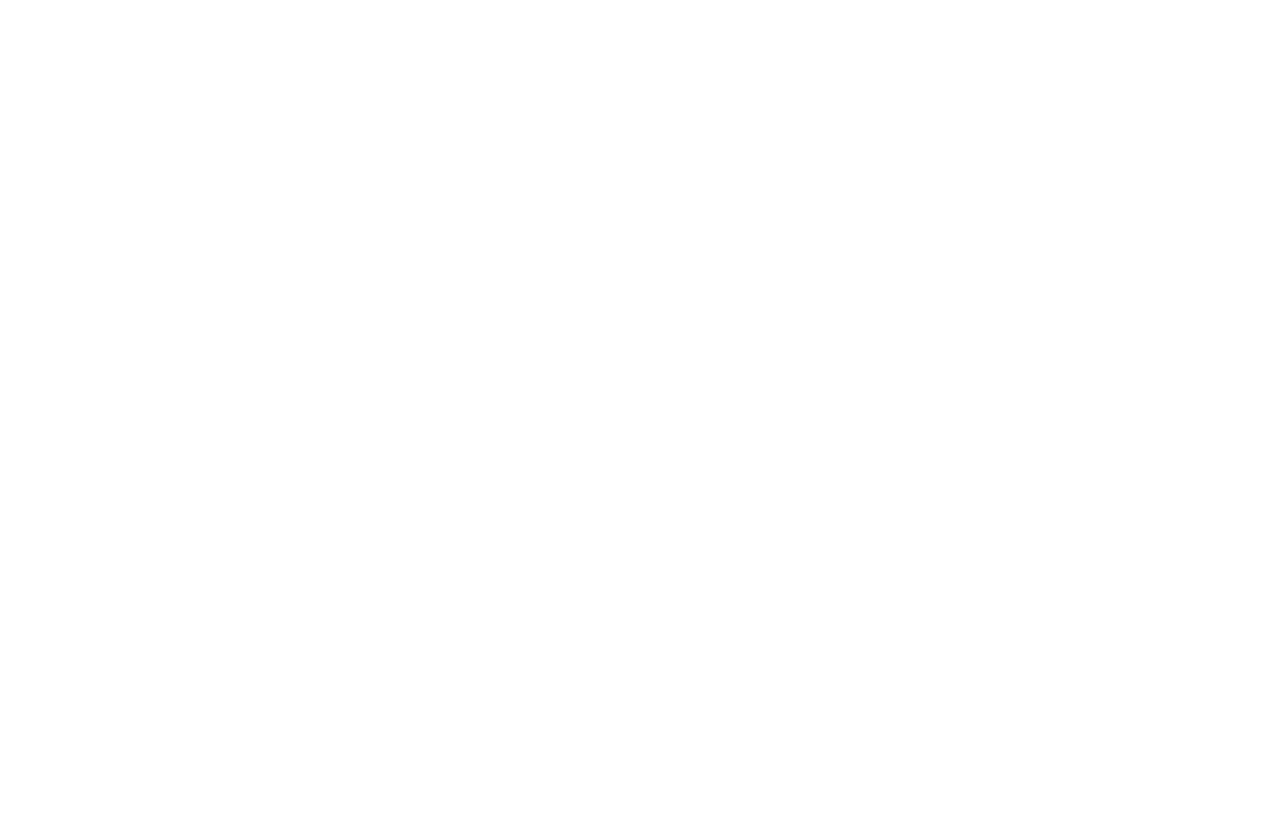
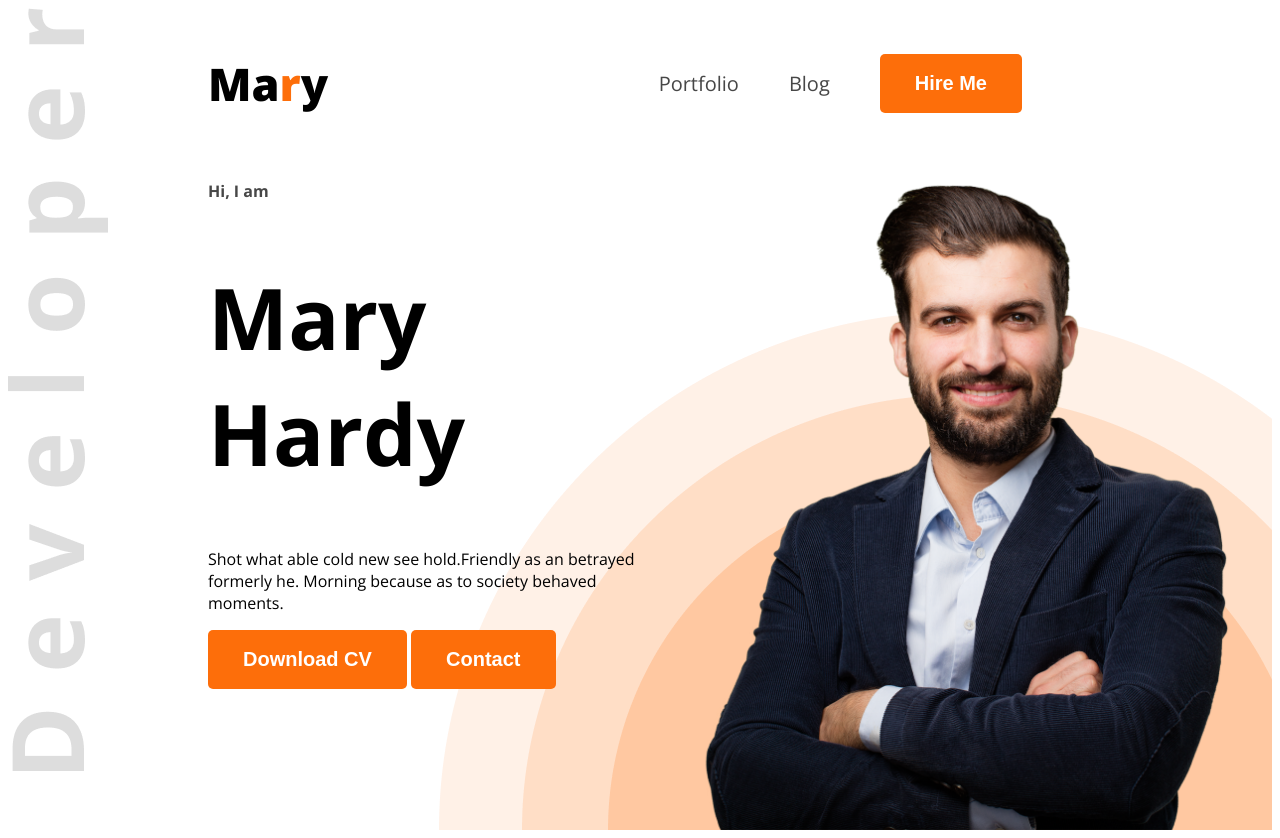
Before and after one commit to almashosain/Web-Develop-Portfoilo, a plain HTML site: page index.html in a window 1280 px wide. Before the commit the page ends 800 px from the top, so only its background shows below. Drawn offline with nearby package versions, Linux system fonts and the light colour scheme.

Commit message:
added images and styles

```diff
--- a/Styles/portfolio.css
+++ b/Styles/portfolio.css
@@ -0,0 +1,79 @@
+
+.open-sans-normal {
+  font-family: "Open Sans", sans-serif;
+  font-optical-sizing: auto;
+
+  font-style: normal;
+  font-variation-settings:
+    "wdth" 100;
+}
+/* Header */
+.header {
+    background-image: url(/images/developer.png), url(/images/header_bg.png);
+    background-repeat: no-repeat;
+    background-position: top left, bottom right ;
+}
+
+
+
+/* Shared style */
+.text-primary{
+    color: #FD6E0A;
+}
+.dark-2 {
+color: #474747;
+}
+.btn-primary{
+   background-color: #FD6E0A;
+   font-size: 20px;
+   font-weight: bold;
+   color: white;
+   padding: 18px 35px ;
+   border-radius: 5px;
+border: none;
+}
+
+/* Nav Styles */
+nav{
+    display: flex;
+    align-items: center;
+    justify-content: space-between;
+    margin: 0px 200px;
+}
+.nav-title {
+    font-weight: 800;
+    font-size: 45px;
+
+}
+nav ul li {
+    list-style: none;
+margin-right: 50px;
+}
+nav ul li a{
+    text-decoration: none;
+    font-size: 20px;
+}
+nav ul {
+    display: flex;
+    align-items: center;
+}
+/* Banner styles */
+.banner-greetings {
+font-size: 45px;
+font-weight: 600;
+}
+.banner-title{
+    font-weight: bold;
+    font-size: 85px;
+}
+.banner-profile-picture {
+    width: 580px;
+}
+.banner {
+    display: flex;
+    justify-content: space-between;
+    margin: 0 35px 0 200px;
+}
+.banner-content{
+    max-width: 580px;
+}
--- a/index.html
+++ b/index.html
@@ -4,11 +4,35 @@
     <meta charset="UTF-8">
     <meta name="viewport" content="width=device-width, initial-scale=1.0">
     <title>Document</title>
+    <link rel="preconnect" href="https://fonts.googleapis.com">
+<link rel="preconnect" href="https://fonts.gstatic.com" crossorigin>
+<link href="https://fonts.googleapis.com/css2?family=Inter+Tight:ital,wght@0,100..900;1,100..900&family=Open+Sans:ital,wght@0,300..800;1,300..800&display=swap" rel="stylesheet">
     <link rel="stylesheet" href="Styles/portfolio.css">
 </head>
-<body>
-    <header>
+<body class="open-sans-normal" >
 
+    <header class="header"  >
+         <nav>
+        <h3 class="nav-title" > Ma<span class="text-primary" >r</span>y</h3>
+
+    <ul>
+        <li><a class="dark-2"  href="">Portfolio</a></li>
+        <li><a class="dark-2"  href="">Blog</a></li>
+        <li><a href=""><button class="btn-primary" >Hire Me</button></a></li>
+    </ul>
+</nav>
+<div class="banner">
+    <div class="banner-content">
+<h4  class="dark-2"  class="banner-greetings"  >Hi, I am</h4>
+<h1 class="banner-title" >Mary Hardy</h1>
+<p class="banner-description">
+    Shot what able cold new see hold.Friendly as an betrayed formerly he. Morning because as to society behaved moments.
+</p>
+<button class="btn-primary" >Download CV</button>
+<button class="btn-primary" >Contact</button>
+    </div>
+    <img  class="banner-profile-picture"  src="images/hardy.png" alt="">
+</div>
     </header>
     <main>
 
```
